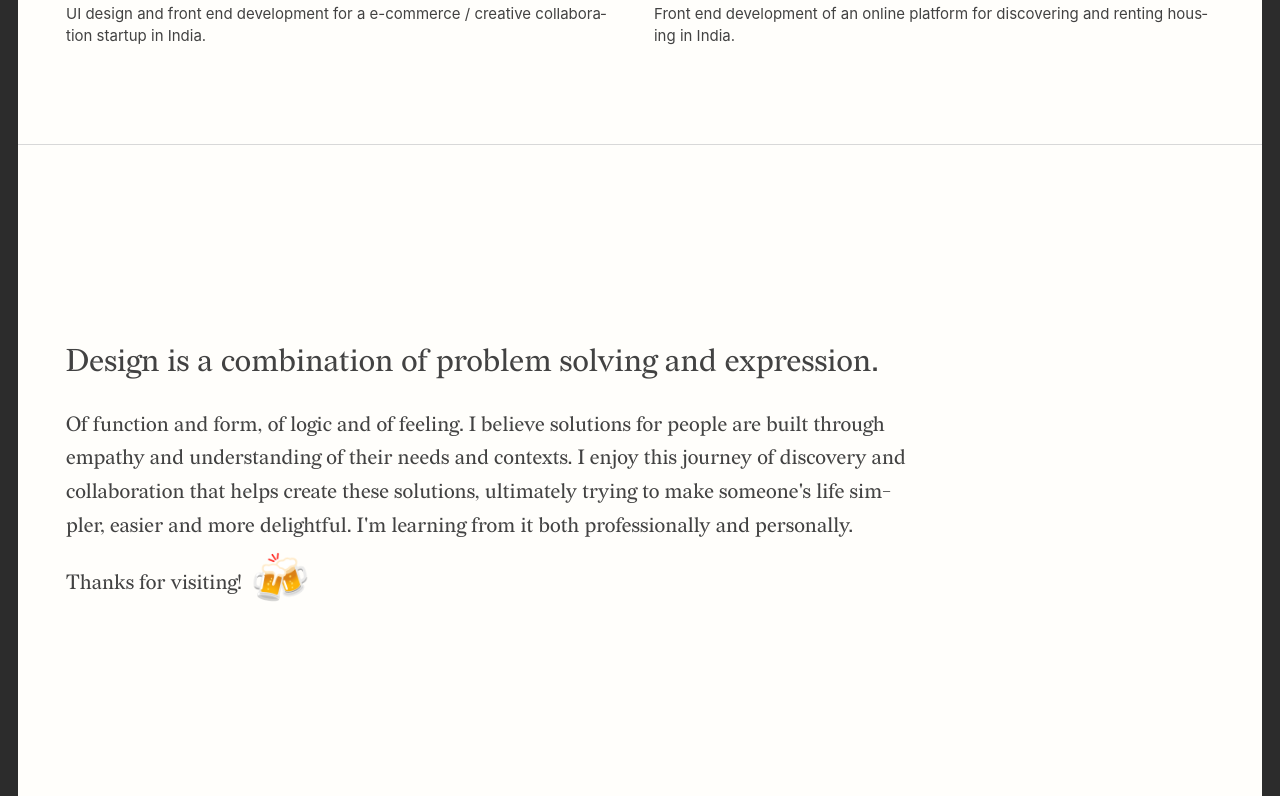
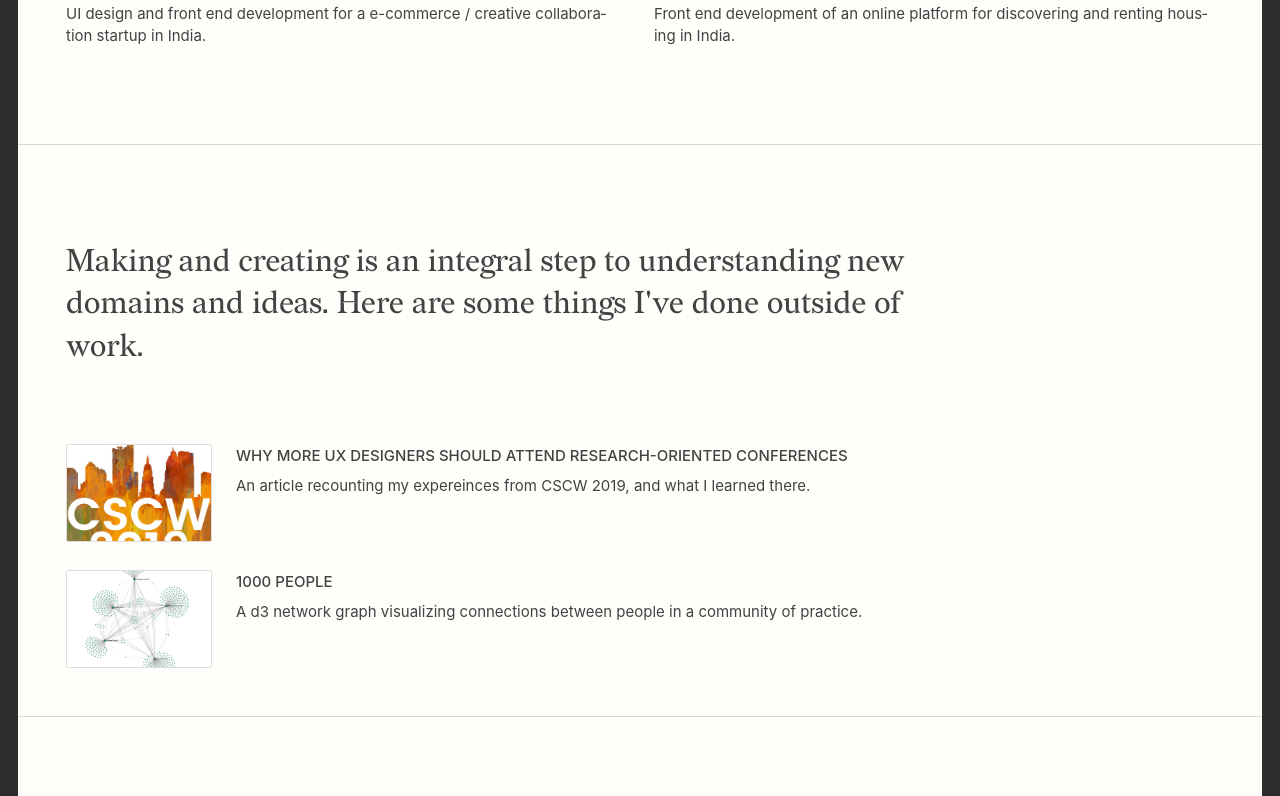
Before and after one commit to quicksilversurfer/portfolio-site, a Gatsby site: page / in a window 1280 px wide. Shown: the part 3681-4477 px from the top of the page. Built offline with nearby package versions, Linux system fonts and the light colour scheme; Gatsby itself is replaced by a stand-in of ours; a web font is replaced by a local one.

Commit message:
added side projects

```diff
--- /dev/null
+++ b/src/components/projectLink.js
@@ -0,0 +1,18 @@
+import React from 'react'
+import Img from "gatsby-image"
+
+import LinkStyles from "../styles/projectLink.module.scss"
+
+const ProjectLink = ({projectTitle, projectDesc, link, linkCover}) => (
+
+  <a href={link} className={LinkStyles.link} target="_blank" rel="noopener noreferrer">
+      <Img className={LinkStyles.cover} fluid={linkCover}></Img>
+      <h4 className={LinkStyles.title}>{projectTitle}</h4>
+      <p className={LinkStyles.desc}>{projectDesc}</p>
+
+  </a>
+
+
+)
+
+export default ProjectLink
--- a/src/pages/index.js
+++ b/src/pages/index.js
@@ -6,6 +6,7 @@ import Frame from '../components/frame'
 import Intro from '../components/intro'
 import Showcase from '../components/showcase'
 import ProjectCard from '../components/projectCard'
+import ProjectLink from '../components/projectLink'
 import Header from '../components/header'
 import SEO from '../components/seo'
 
@@ -40,7 +41,7 @@ const IndexPage = (props) => (
       ></ProjectCard>
     </Showcase>
 
-    <Showcase sometimeago intro="Domus Academy was my first formal introduction to design thinking, where I had the chance to create innovative and pragmatic solutions to broad and challenging design briefs." border>
+    <Showcase intro="Domus Academy was my first formal introduction to design thinking, where I had the chance to create innovative and pragmatic solutions to broad and challenging design briefs." border>
       <ProjectCard
         link="/draw-me-a-story/"
         projectCover={props.data.noldor.childImageSharp.fluid}
@@ -55,7 +56,7 @@ const IndexPage = (props) => (
       ></ProjectCard>
     </Showcase>
 
-    <Showcase awhileago intro="Web development helped me get into design, and it has been an invaluable skill for my design process, giving me perspective and helping me appreciate the technical details of things." border>
+    <Showcase intro="Web development helped me get into design, and it has been an invaluable skill for my design process, giving me perspective and helping me appreciate the technical details of things." border>
       <ProjectCard
         link="/concept-nation/"
         projectCover={props.data.conceptnation.childImageSharp.fluid}
@@ -68,6 +69,21 @@ const IndexPage = (props) => (
         projectTitle="eezyrent"
         projectDesc="Front end development of an online platform for discovering and renting housing in India."
       ></ProjectCard>
+    </Showcase>
+
+    <Showcase intro="Making and creating is an integral step to understanding new domains and ideas. Here are some things I've done outside of work." border>
+      <ProjectLink
+        linkCover={props.data.cscw.childImageSharp.fluid}
+        link="https://uxdesign.cc/why-more-ux-designers-should-attend-research-oriented-conferences-76438b2d0e51"
+        projectTitle="Why more UX designers should attend research-oriented conferences"
+        projectDesc="An article recounting my expereinces from CSCW 2019, and what I learned there."
+      ></ProjectLink>
+      <ProjectLink
+        linkCover={props.data.d3people.childImageSharp.fluid}
+        link="https://quicksilversurfer.github.io/1000-people/"
+        projectTitle="1000 People"
+        projectDesc="A d3 network graph visualizing connections between people in a community of practice."
+      ></ProjectLink>
     </Showcase>
 
     <Intro description="Design is a combination of problem solving and expression.">
@@ -125,5 +141,19 @@ export const pageQuery = graphql`
           }
           }
       }
+    cscw: file(relativePath: { eq: "assets/images/cscw.png" }) {
+      childImageSharp {
+          fluid(maxWidth: 1226) {
+          ...GatsbyImageSharpFluid
+          }
+          }
+      }
+    d3people: file(relativePath: { eq: "assets/images/d3people.png" }) {
+      childImageSharp {
+          fluid(maxWidth: 1226) {
+          ...GatsbyImageSharpFluid
+          }
+          }
+      }
   }
 `
--- /dev/null
+++ b/src/styles/projectLink.module.scss
@@ -0,0 +1,54 @@
+@import 'utilities.mixins';
+
+.link {
+  grid-column: auto / span 9;
+  -webkit-transition: -webkit-transform 0.35s;
+  transition: transform 0.35s;
+  -webkit-transform-origin: 50% 50%;
+  transform-origin: 50% 50%;
+}
+
+
+.cover {
+  position: relative;
+  overflow: hidden;
+  width: 12rem;
+  height: 8rem;
+  float: left;
+  margin-right: 2rem;
+  border: 1px solid #ddd;
+  border-radius: 2px;
+  -webkit-transition: -webkit-transform 0.35s;
+  transition: transform 0.35s;
+  -webkit-transform-origin: 50% 50%;
+  transform-origin: 50% 50%;
+
+  @include small {
+    height: fit-content;
+  }
+}
+.link:hover .cover {
+  transform: scale3d(1.05,1.05,1);
+}
+.link:active .cover{
+  transform: scale3d(.98,.98,1);
+}
+
+.title {
+  font-family: var(--sans-serif);
+  font-size: 1.25rem;
+  text-transform: uppercase;
+  font-weight: 500;
+  margin: 0 0 .5rem 0;
+
+  @include small {
+    margin: 1.75rem 0 .5rem 0;
+  }
+}
+
+.desc {
+  font-family: var(--sans-serif) !important;
+  font-weight: 400;
+  font-size: 1.25rem;
+  line-height: 1.5;
+}
```
Also changed, not shown: public/page-data/index/page-data.json (+1 -1 lines), src/assets/images/cscw.png (added), src/assets/images/d3people.png (added).
